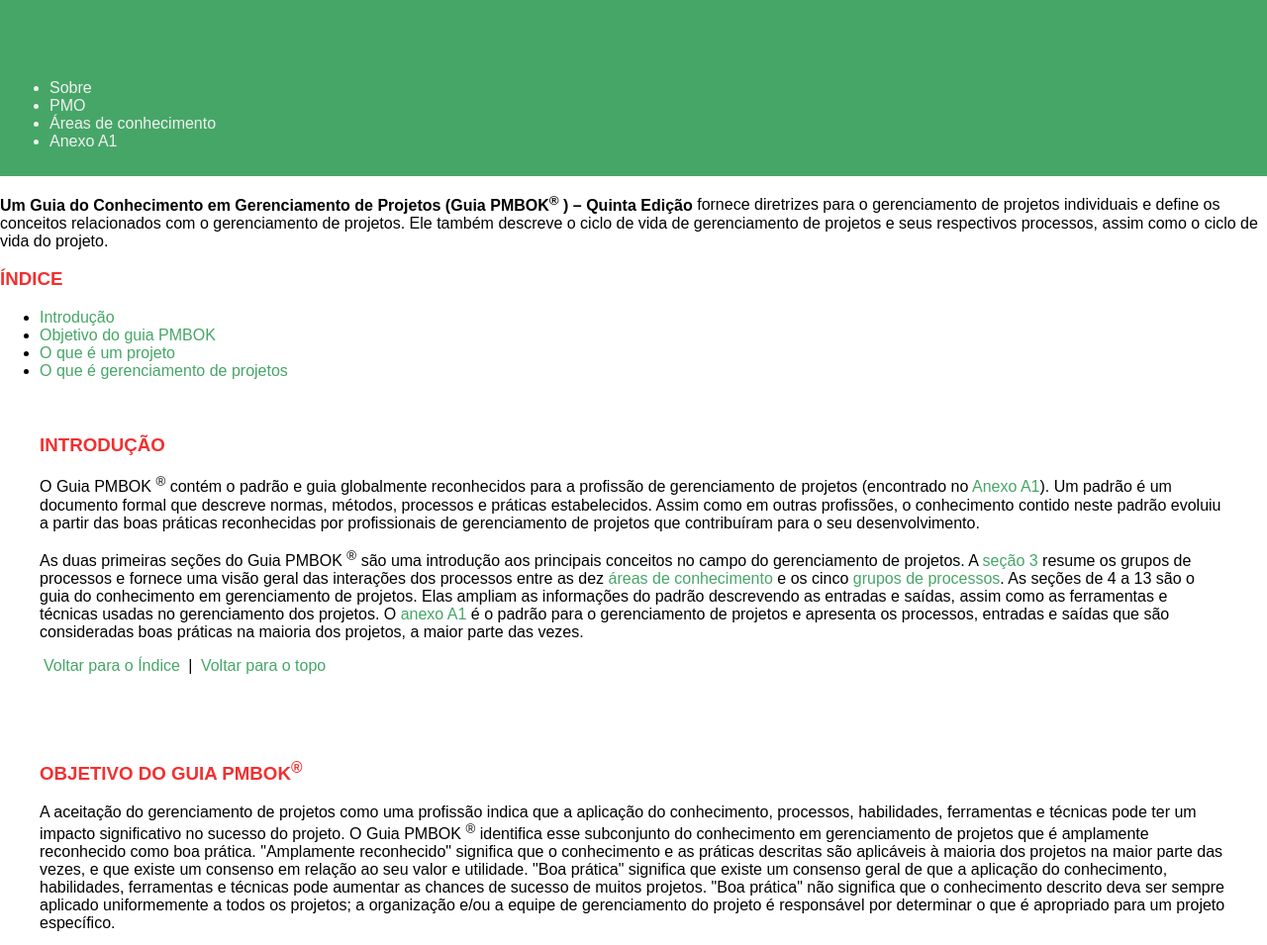
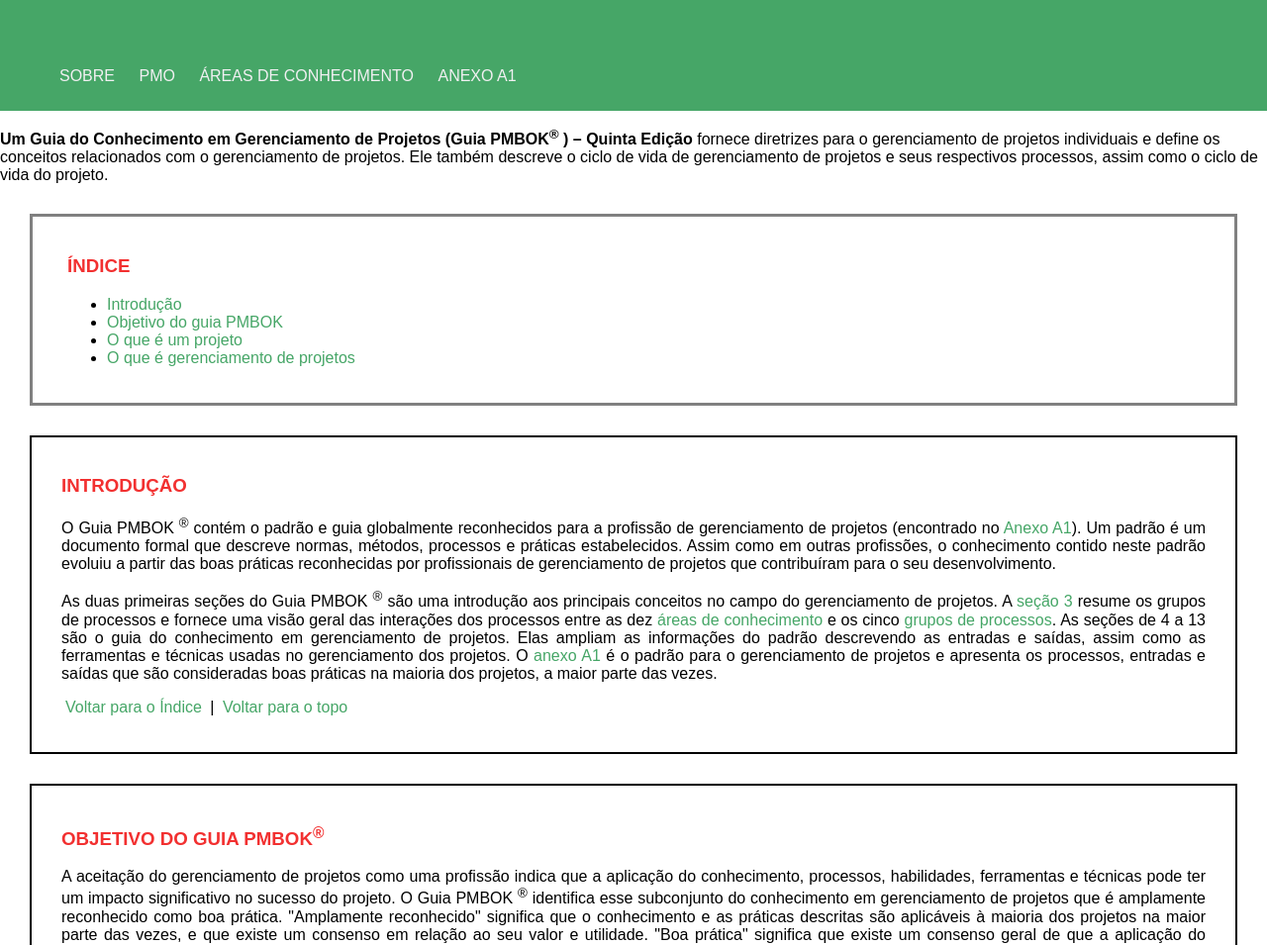
Before and after one commit to Jonathan220/pagina-pmbok, a plain HTML site: page index.html in a window 1280 px wide. Shown: the part 301-1256 px from the top of the page at 99% size. Drawn offline with Linux system fonts and the light colour scheme.

Commit message:
customizando nav com display

```diff
--- a/css/estilo.css
+++ b/css/estilo.css
@@ -18,7 +18,7 @@ header a:hover{
 }
 
 header div{
-	font-size: 1.8em;
+	font-size: 1.7em;
 	padding: 50px 60px;
 }
 
@@ -36,6 +36,29 @@ h2{
 
 h3{
 	color: #F23030;
+}
+
+nav a{
+	text-transform: uppercase;
+}
+
+nav ul{
+	list-style-type: none;
+}
+
+nav ul li{
+	display: inline;
+	padding: 10px;
+}
+
+nav ul li:hover{
+	background-color: #50BF77;
+}
+.ind {
+	padding: 20px 35px;
+	border-color: gray;
+	border-style: solid;
+	margin: 30px;
 }
 
 a{
@@ -69,11 +92,20 @@ a:hover{
 
 .topico {
 	padding: 20px 30px;
-	margin: 10px;
+	margin: 30px;
+	border: 2px solid black;
+	text-align: justify;
+}
+
+footer, footer a{
+	background-color: #46A667;
+	color: #F1F0F2;
 }
 
 footer{
-	background-color: #46A667;
+	padding: 50px 30px;
+}
+
+footer a:hover{
 	color: #F1F0F2;
-	padding: 26px;
 }
--- a/index.html
+++ b/index.html
@@ -33,6 +33,7 @@
 					assim como o ciclo de vida do projeto.
 				</p>
 			</div>
+			<div class=ind>
 				<h3 id="indice">Índice</h3>
 				<ul>
 					<li><a href="#intro">Introdução</a></li>
@@ -40,6 +41,7 @@
 					<li><a href="#projeto">O que é um projeto</a></li>
 					<li><a href="#gerenciamento">O que é gerenciamento de projetos</a></li>
 				</ul>
+			</div>
 			<article>
 				<div class="topico">
 					<h3 id="intro">Introdução</h3>
```
Lines whose indentation alone changed are shown as unchanged.
